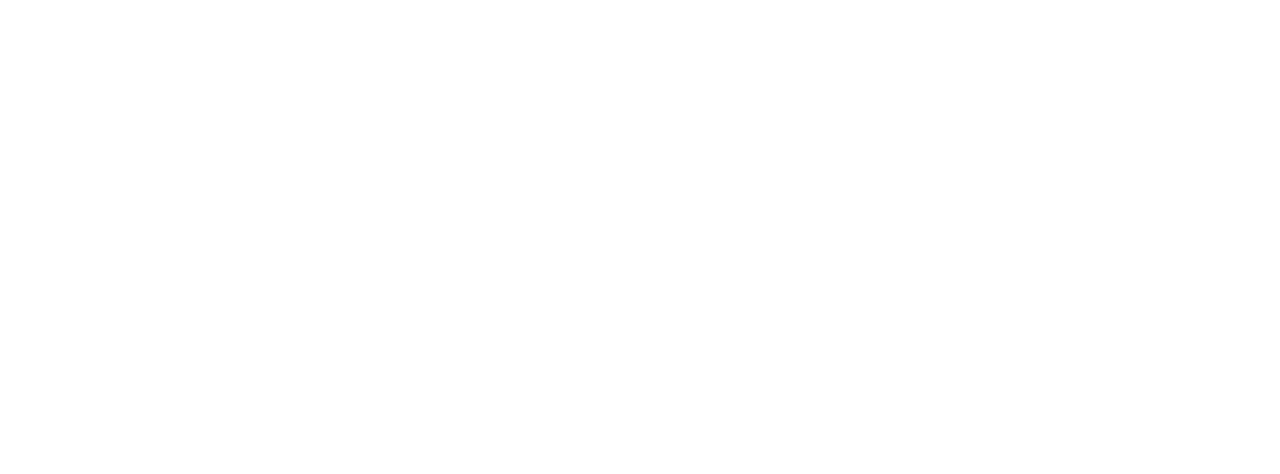
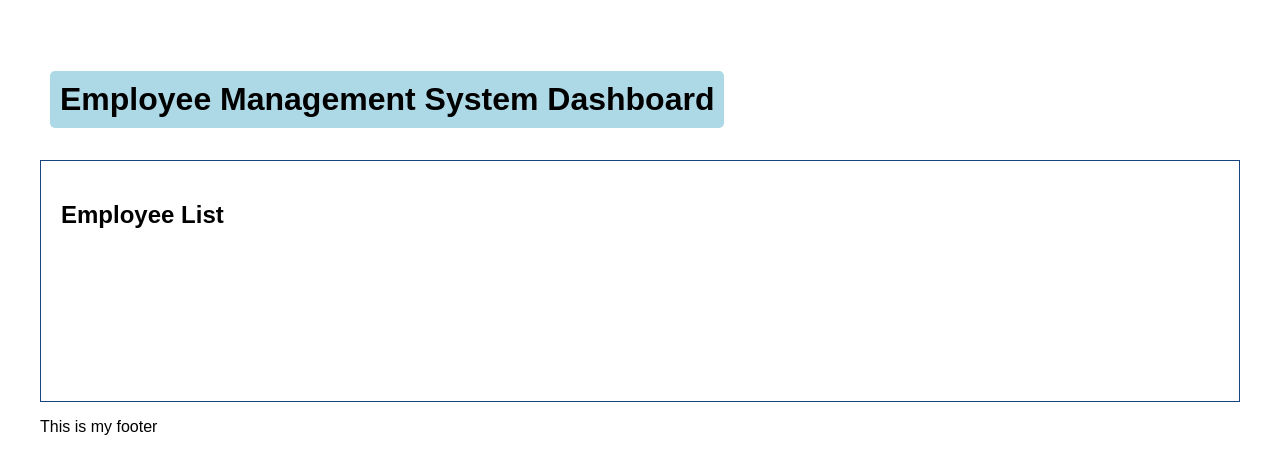
Before and after one commit to JTR254/coding_challenge_13, a plain HTML site: page index.html in a window 1280 px wide. Drawn offline with Linux system fonts and the light colour scheme.

Commit message:
Task 1 - Base Structure Created

```diff
--- a/cc_13.js
+++ b/cc_13.js
@@ -0,0 +1,2 @@
+// Task 1 - Base Structure Created
+    // done in HTML and style.css
--- a/index.html
+++ b/index.html
@@ -3,9 +3,19 @@
 <head>
     <meta charset="UTF-8">
     <meta name="viewport" content="width=device-width, initial-scale=1.0">
-    <title>Document</title>
+    <title>Employee Management System Dashboard</title>
+    <link rel="stylesheet" href="style.css">
 </head>
 <body>
-
+<header>
+    <h1><div class="metric-card">Employee Management System Dashboard</div></h1>
+</header>
+<main><div id="employeeContainer">
+    <h2>Employee List</h2>
+</div>
+</main>
+<footer>
+    <p>This is my footer</p>
+ </footer>
 </body>
 </html>
--- /dev/null
+++ b/style.css
@@ -0,0 +1,19 @@
+body {
+    font-family: Arial, Helvetica, sans-serif;
+    margin: 20px;
+    padding: 20px;
+}
+
+.metric-card {
+    padding: 10px;
+    margin: 10px;
+    background-color: lightblue;
+    border-radius: 5px;
+    display: inline-block;
+}
+
+#employeeContainer {
+    border: 1px solid #184580;
+    padding: 20px;
+    min-height: 200px;
+}
```
